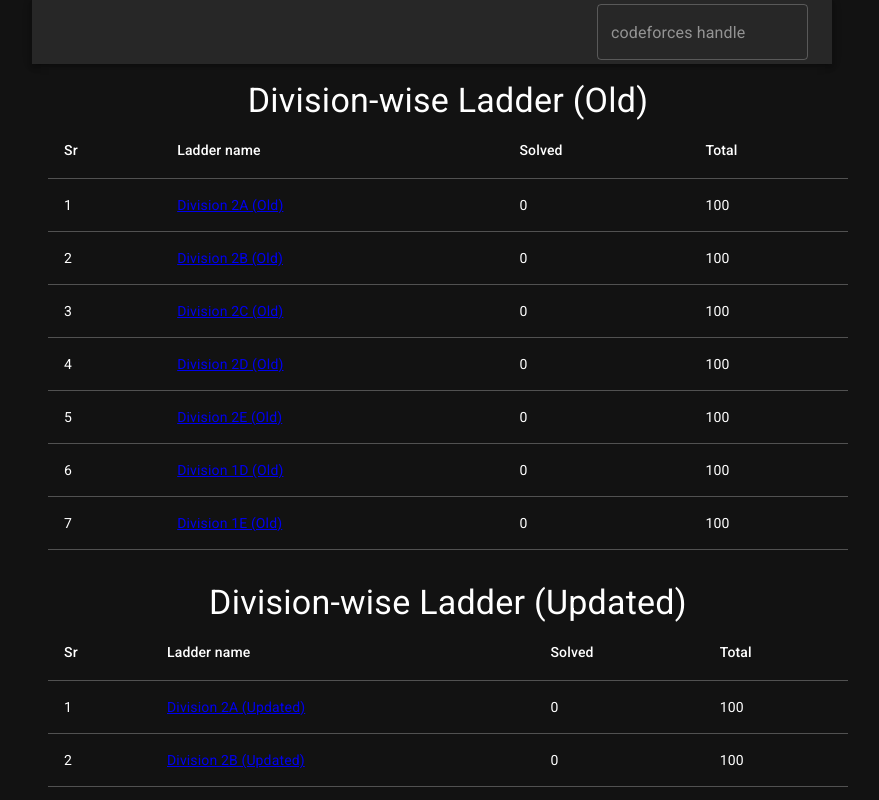
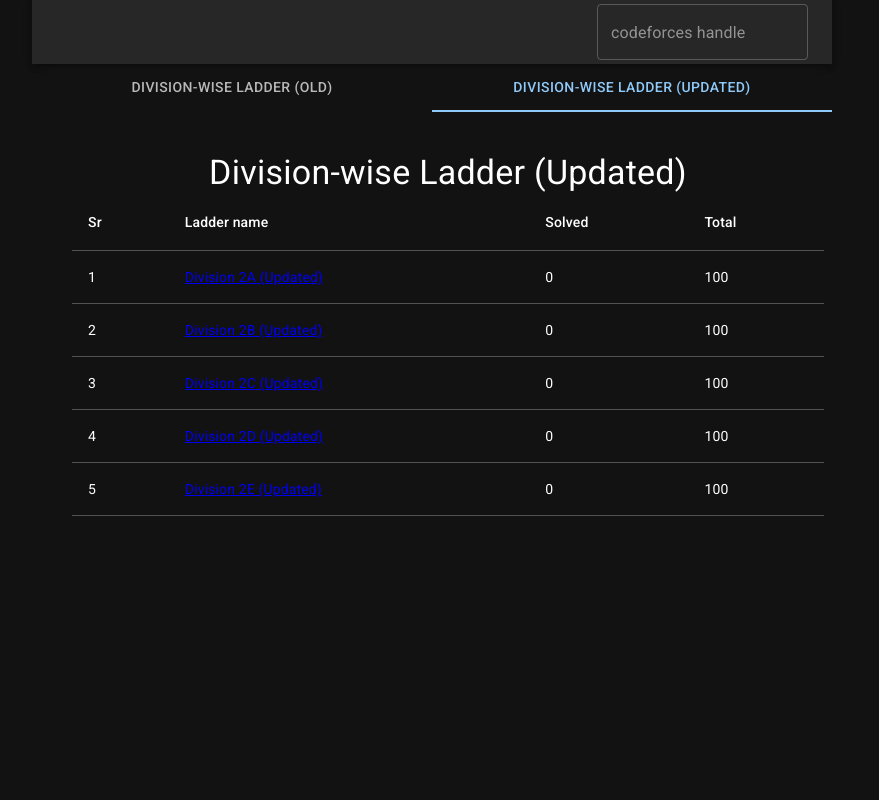
Before and after one commit to gaurishg/cf-practice-tracker, a React (Vite) app: page /a2oj in a window 1280 px wide. Shown: the top 800 px of the page, without its empty margins (208-1087 px from the left). Built offline with nearby package versions, Linux system fonts and the light colour scheme; no server answers.

Commit message:
Added tabs

```diff
--- a/package.json
+++ b/package.json
@@ -12,6 +12,7 @@
     "@emotion/react": "^11.10.5",
     "@emotion/styled": "^11.10.5",
     "@mui/icons-material": "^5.11.0",
+    "@mui/lab": "^5.0.0-alpha.115",
     "@mui/material": "^5.11.3",
     "axios": "^1.2.2",
     "react": "^18.2.0",
--- a/src/pages/A2OJLadders.tsx
+++ b/src/pages/A2OJLadders.tsx
@@ -1,5 +1,7 @@
+import { TabContext, TabList, TabPanel } from "@mui/lab";
 import {
   Grid,
+  Tab,
   Table,
   TableBody,
   TableCell,
@@ -8,6 +10,7 @@
   TableRow,
   Typography,
 } from "@mui/material";
+import { useState } from "react";
 import { Link, Outlet } from "react-router-dom";
 import { useAppContext } from "../store/app-context";
 import { A2OJProblems, A2OJProblemSetInterface } from "../store/problem_lists";
@@ -66,6 +69,10 @@
 };
 
 export const A2OJLadders: React.FC = () => {
+  const [tabValue, setTabValue] = useState("1");
+  const handleTabChange = (event: React.SyntheticEvent, newValue: string) => {
+    setTabValue(newValue);
+  };
   const A2OJProblemSets: {
     caption: string;
     rows: A2OJProblemSetInterface[];
@@ -95,10 +102,20 @@
   ];
   return (
     <>
-      {A2OJProblemSets.map((value, index) => (
-        <A2OJTableSummary key={index} {...value} />
-      ))}
-      {/* <A2OJTableSummary caption="Sample" rows={[A2OJProblems["div_2a_old"]]} /> */}
+      <TabContext value={tabValue}>
+        <TabList onChange={handleTabChange} variant="fullWidth">
+          {A2OJProblemSets.map((value, index) => {
+            return <Tab key={index} label={value.caption} value={`${index}`} />;
+          })}
+        </TabList>
+        {A2OJProblemSets.map((value, index) => {
+          return (
+            <TabPanel key={index} value={`${index}`}>
+              <A2OJTableSummary {...value} />
+            </TabPanel>
+          );
+        })}
+      </TabContext>
       <Outlet></Outlet>
     </>
   );
```
Also changed, not shown: 1 other file (tests, documents, lock files or other folders).
